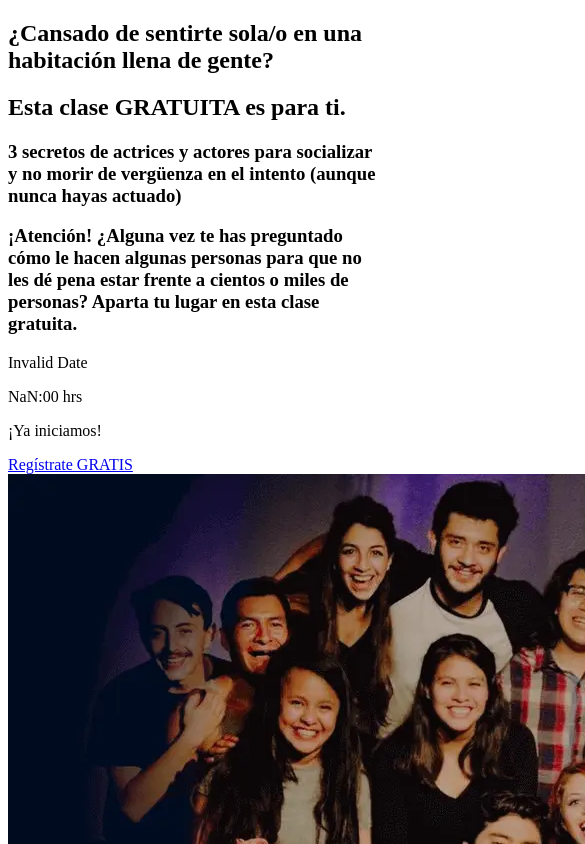
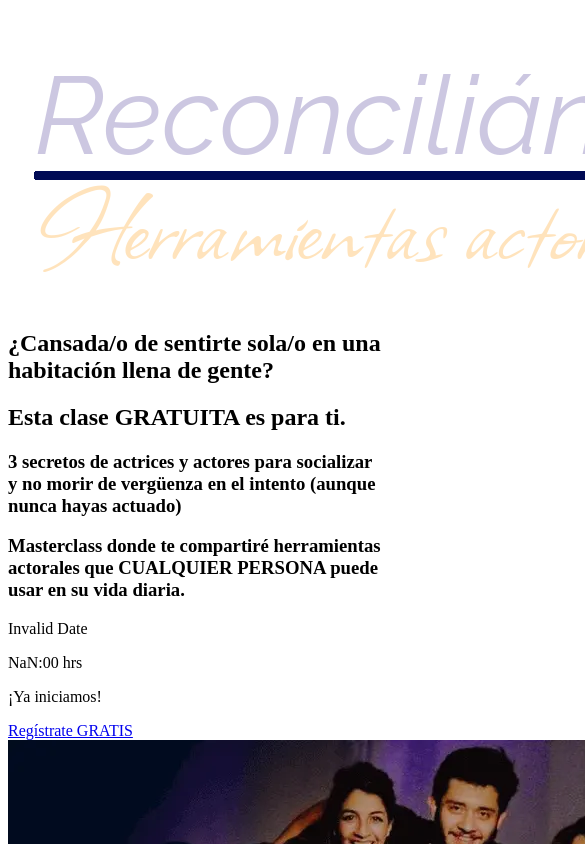
Before and after one commit to JulianRB17/timidez-frontend, a React (Create React App) app: page /registro in a window 390 px wide. Shown: the top 844 px of the page, 585 px wide, since content can reach past the window. Built offline with nearby package versions, Linux system fonts and the light colour scheme; no server answers.

Commit message:
Terminada segunda prueba de hoja de registro

```diff
--- a/src/global.css
+++ b/src/global.css
@@ -27,7 +27,6 @@
 
 @import url('./routes/cierreRegistro/cierreRegistro.css');
 @import url('./routes/cierreVenta/cierreVenta.css');
-@import url('./routes/registro/registro.css');
 @import url('./routes/registro/components/secrets/secrets.css');
 @import url('./routes/registro/components/form/form.css');
 @import url('./routes/registro/components/hero/hero.css');
--- a/src/routes/registro/components/form/Form.jsx
+++ b/src/routes/registro/components/form/Form.jsx
@@ -51,6 +51,9 @@ export default function Form({
 
   return (
     <section className="form">
+      <p className="form__hook">
+        No sigas perdiéndote de la vida por el terror al juicio ajeno.
+      </p>
       <form action="" id="form" className="form__container" onSubmit={onSubmit}>
         <div className="form__overlay" />
         <h1 className="form__title">Regístrate GRATIS</h1>
@@ -88,6 +91,7 @@ export default function Form({
         </div>
         <SendBtn />
       </form>
+      <div className="form__third-element" />
     </section>
   );
 }
--- a/src/routes/registro/components/hero/Hero.jsx
+++ b/src/routes/registro/components/hero/Hero.jsx
@@ -1,10 +1,12 @@
 import { motion } from 'framer-motion';
 import picSrc from '../../../../assets/fondo-amixs.webp';
+import logoSrc from '../../../../assets/logo-transparente.png';
 // import { Barlow } from 'next/font/google';
 
 export default function Hero({ localDate, hour, count }) {
   return (
     <section className="hero">
+      <img src={logoSrc} alt="logo" className="hero__logo" />
       <motion.h2
         className="hero__hook"
         initial={{
@@ -17,7 +19,7 @@ export default function Hero({ localDate, hour, count }) {
           transition: { duration: 1 },
         }}
       >
-        ¿Cansado de sentirte sola/o en una habitación llena de gente?
+        ¿Cansada/o de sentirte sola/o en una habitación llena de gente?
       </motion.h2>
       <motion.h2
         className="hero__hook"
@@ -65,9 +67,9 @@ export default function Hero({ localDate, hour, count }) {
               transition: { duration: 1 },
             }}
           >
-            ¡Atención! ¿Alguna vez te has preguntado cómo le hacen algunas
-            personas para que no les dé pena estar frente a cientos o miles de
-            personas? Aparta tu lugar en esta clase gratuita.
+            Masterclass donde te compartiré herramientas actorales que{' '}
+            <span className="hero__hook_accent">CUALQUIER PERSONA</span> puede
+            usar en su vida diaria.
           </motion.h3>
           <motion.div
             className="hero__btn-container"
--- a/src/routes/registro/components/hero/hero.css
+++ b/src/routes/registro/components/hero/hero.css
@@ -4,7 +4,13 @@
   /* padding: 0 6%; */
   background-color: #000821;
   padding-bottom: 2em;
-  padding-top: 2em;
+  padding-top: 1em;
+}
+
+.hero__logo {
+  width: 20%;
+  padding-left: 4%;
+  min-width: 15em;
 }
 
 .hero__container {
@@ -33,7 +39,7 @@
   text-align: center;
   width: 80%;
   margin: 0 auto;
-  padding-top: 0.5em;
+  padding-top: 0;
 }
 
 .hero__hook_accent {
@@ -109,9 +115,14 @@
 }
 
 @media screen and (max-width: 700px) {
+  .hero {
+    padding-top: 0.5em;
+  }
+
   .hero__container {
     flex-direction: column-reverse;
     align-items: center;
+    padding-top: 0;
   }
 
   .hero__container_text {
@@ -120,9 +131,13 @@
     text-align: center;
   }
 
+  .hero__logo {
+    padding-bottom: 0;
+  }
+
   .hero__img {
     width: 90%;
-    margin: 1em auto;
+    margin: 0.5em auto;
   }
 
   .hero__hook {
@@ -141,6 +156,7 @@
     font-size: 1.2rem;
     font-weight: 300;
     text-align: center;
+    margin: 0.5em 0;
   }
 
   .hero__date {
--- a/src/routes/registro/registro.css
+++ /dev/null
@@ -1,4 +0,0 @@
-.registro__presentacion {
-  width: 100%;
-  height: 100vh;
-}
```
Also changed, not shown: src/routes/registro/components/form/form.css (+38 -13 lines), src/assets/fondoForm.webp.
